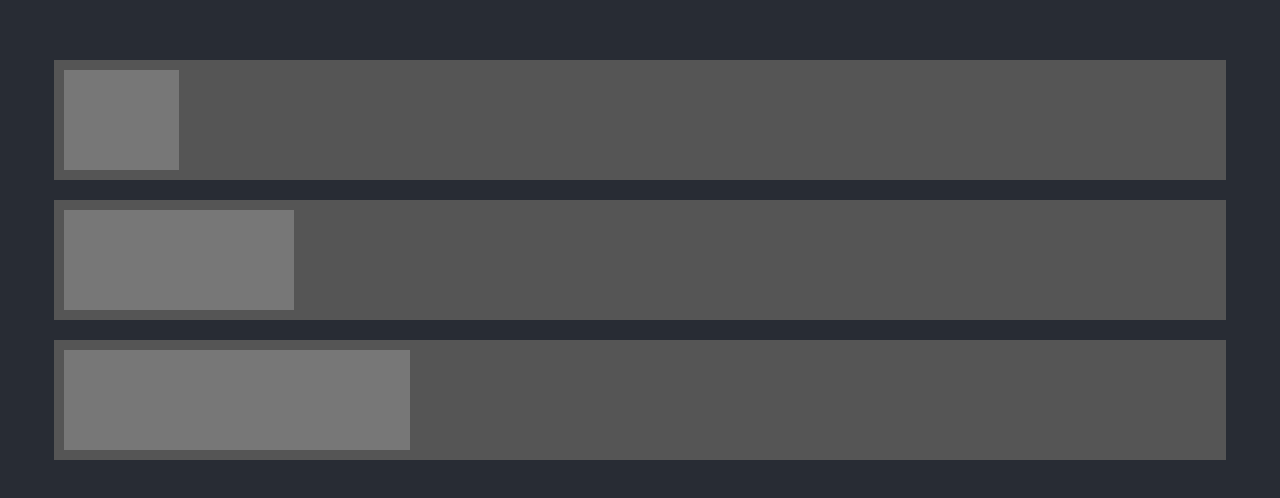
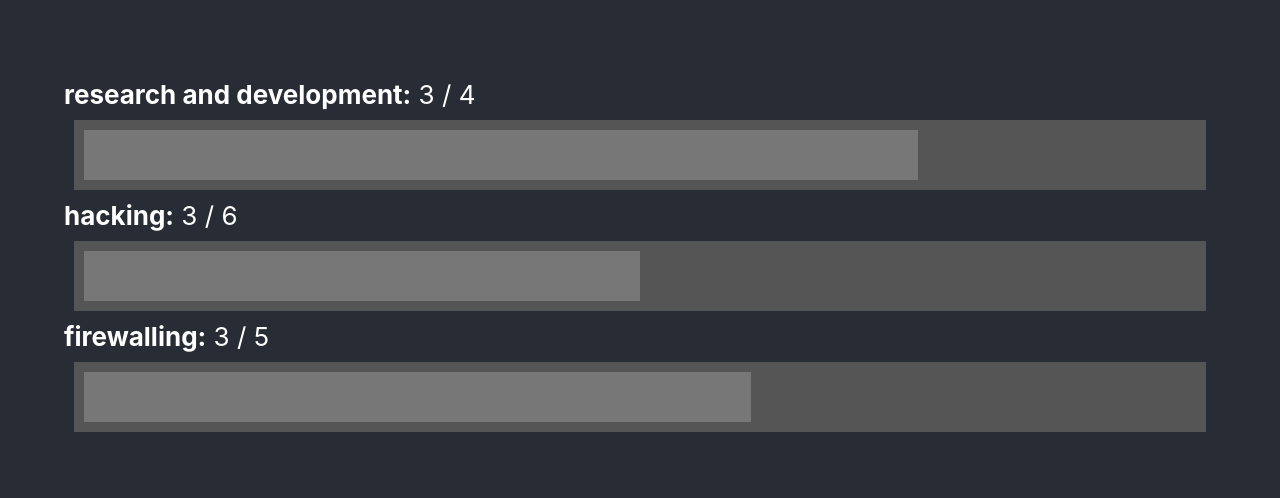
Before and after one commit to CedarvilleCS/cyberops, a React (Create React App) app in the folder client/: page / in a window 1280 px wide. Shown: the part 140-638 px from the top of the page. Built offline with nearby package versions, Linux system fonts and the light colour scheme.

Commit message:
Made sliders discrete.

```diff
--- a/client/src/App.css
+++ b/client/src/App.css
@@ -17,10 +17,13 @@
   color: #61dafb;
 }
 
+.resource-container {
+  width: 90%;
+}
+
 .resource-slider {
   background-color: #555555;
-  height: 100px;
-  width: 90%;
+  height: 50px;
   padding: 10px;
   margin: 10px;
 }
@@ -30,10 +33,6 @@
   height: 100%;
 }
 
-.resource-slider-bar:hover {
-  background-color: #888888;
-}
-
 .resource-slider:hover {
   background-color: #666666;
 }
--- a/client/src/App.js
+++ b/client/src/App.js
@@ -4,35 +4,54 @@ import './App.css';
 
 const UPDATE_SLIDER = 'UPDATE_SLIDER';
 
-let store = [10, 20, 30];
+const resource = (n, mu) => {
+  return { name: n, units: 3, max_units: mu };
+}
+
+let store = {
+  total_units: 15,
+  resources: [
+    resource('research and development', 4),
+    resource('hacking', 6),
+    resource('firewalling', 5)
+  ]
+}
 
 const dispatch = action => {
-  store = appReducer(store, action);
+  store = app_reducer(store, action);
   render();
 }
 
-const appReducer = (store, action) => {
-  let newStore = store.slice();
+const app_reducer = (store, action) => {
+  let new_resources = store.resources.slice();
+  console.log(action);
   if (action.type === UPDATE_SLIDER) {
-    console.log(action);
-    newStore[action.sliderIndex] = action.value;
+    let resource = new_resources[action.sliderIndex];
+    new_resources[action.sliderIndex] = slider_reducer(resource, action);
   }
-  return newStore;
+  return {
+    total_units: store.total_units,
+    resources: new_resources
+  };
+};
+
+const slider_reducer = (slider, action) => {
+  return {
+    name: slider.name,
+    units: Math.max(0, Math.min(Math.floor(action.value + 0.5), slider.max_units)),
+    max_units: slider.max_units
+  }
 };
 
 const get_event_offset_x = event => {
-  return event.offsetX || event.pageX - event.currentTarget.offsetLeft - 10;//event.layerX - event.target.offsetLeft;
+  return event.offsetX || event.pageX - event.currentTarget.offsetLeft - 10;
 };
 
 const updateSliderAction = (sliderIndex, event) => {
-  console.log(event);
-  console.log(event.relatedTarget);
-  console.log(event.target);
+  let resource = store.resources[sliderIndex];
   let width = event.currentTarget.clientWidth - 20;
   let click_x = get_event_offset_x(event);
-  let new_value = Math.min(click_x / width * 100.0, 100);
-  console.log(event.type, width, click_x, new_value);
-  console.log(event.layerX, event.currentTarget, event.originalEvent);
+  let new_value = Math.min(click_x / width * resource.max_units, 100);
   return {
     type: UPDATE_SLIDER,
     sliderIndex: sliderIndex,
@@ -47,33 +66,33 @@ const sliderMouseMoved = (sliderIndex, event) => {
   }
 };
 
-const resourceSliderReducer = (state, index) => {
-  console.log('clicked ' + index);
-  store[index] += 30;
-};
-
 const App = () => {
   console.log(store);
   return (
     <div className="app">
       <header className="app-header">
-        {store.map((_, i) => ResourceSlider(i))}
+        <div className="resource-container">
+          {store.resources.map(ResourceSlider)}
+        </div>
       </header>
     </div>
   );
 };
 
-const ResourceSlider = i => {
-  console.log(i);
+const ResourceSlider = (resource, i) => {
+  let percentage = resource.units / resource.max_units * 100.0;
   return (
-    <div key={i}
-         className="resource-slider"
-         onClick={(e) => dispatch(updateSliderAction(i, e))}
-         onMouseMove={(e) => sliderMouseMoved(i, e)}
-         flex-direction="row">
-      <div className="resource-slider-bar" style={{width: store[i] + '%'}}></div>
-    </div>
-  );
+    <div key={i} className="resource">
+            <div><b>{resource.name}:</b> {resource.units} / {resource.max_units}</div>
+      <div className="resource-slider"
+            onClick={(e) => dispatch(updateSliderAction(i, e))}
+            onTouch={(e) => dispatch(updateSliderAction(i, e))}
+            onMouseMove={(e) => sliderMouseMoved(i, e)}
+            onTouchMove={(e) => sliderMouseMoved(i, e)}
+            flex-direction="row">
+        <div className="resource-slider-bar" style={{width: percentage + '%'}}></div>
+      </div>
+    </div>);
 };
 
 export const render = () => ReactDOM.render(<App />, document.getElementById('root'));
--- a/client/src/index.js
+++ b/client/src/index.js
@@ -1,5 +1,4 @@
-import React from 'react';
 import './index.css';
-import App, { render } from './App';
+import { render } from './App';
 
 render();
```
